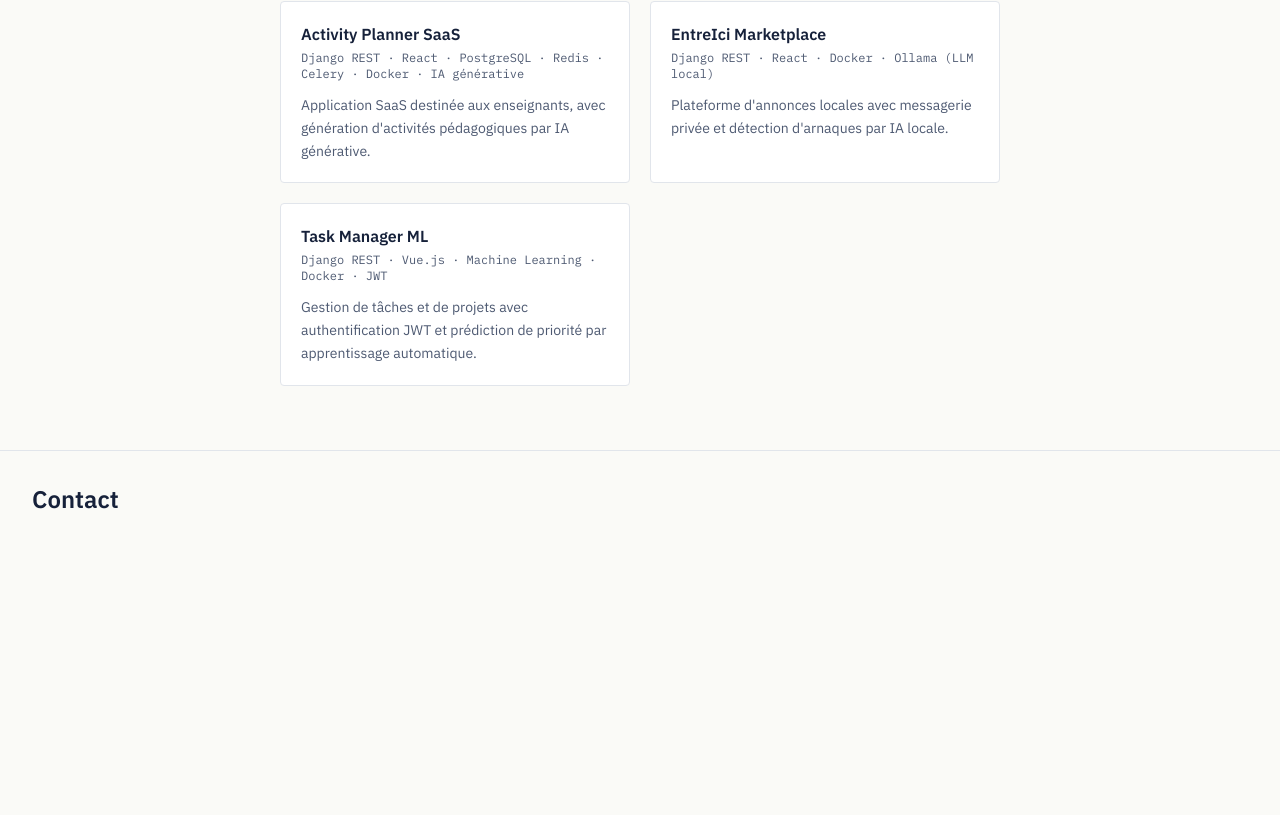
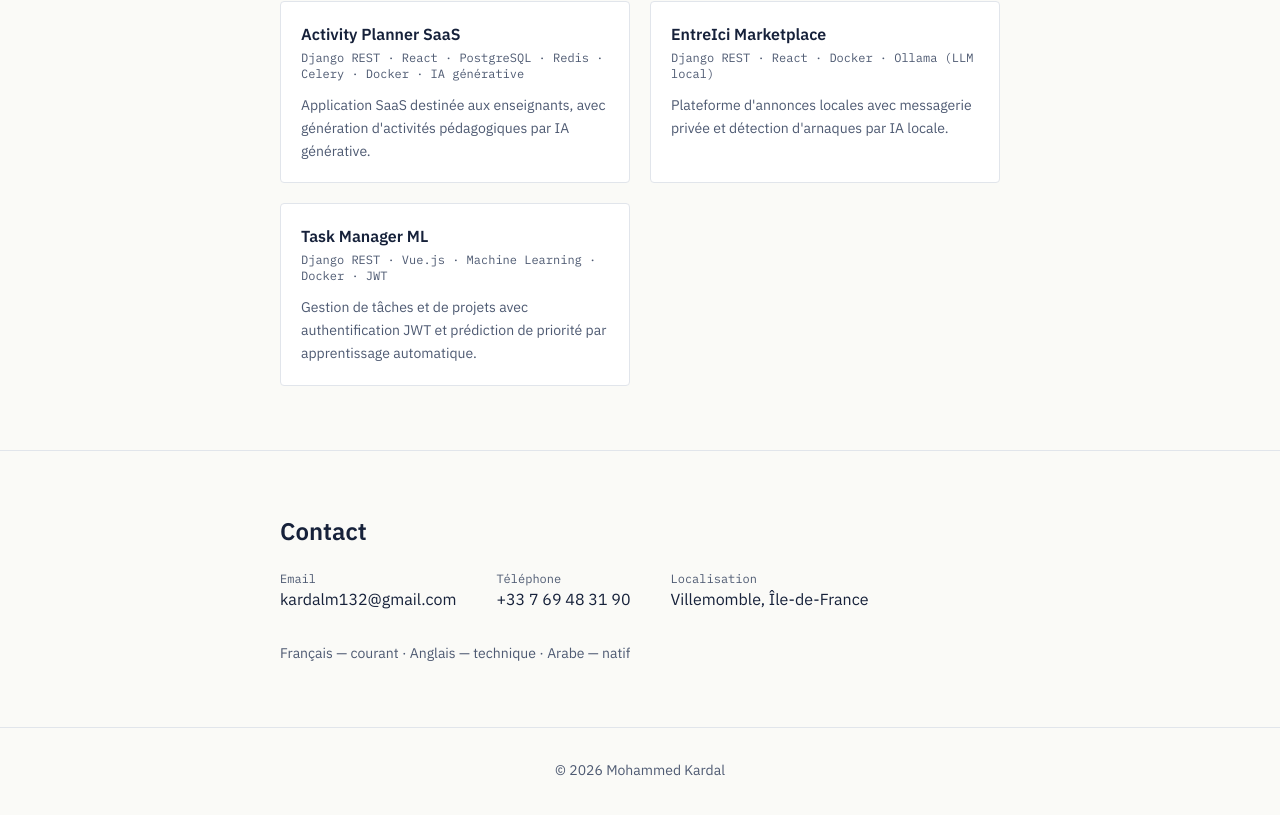
Before and after one commit to kardalmohammedvillemomble-dev/portfolio, a Next.js app: page / in a window 1280 px wide. Shown: the part 2706-3521 px from the top of the page. Built offline with nearby package versions, Linux system fonts and the light colour scheme.

Commit message:
feat: add contact section and footer

```diff
--- a/app/layout.tsx
+++ b/app/layout.tsx
@@ -1,6 +1,7 @@
 import type { Metadata } from "next";
 import { IBM_Plex_Sans, IBM_Plex_Mono } from "next/font/google";
 import Header from "@/components/Header";
+import Footer from "@/components/Footer";
 import "./globals.css";
 
 const plexSans = IBM_Plex_Sans({
@@ -29,6 +30,7 @@ export default function RootLayout({
       <body className={`${plexSans.variable} ${plexMono.variable} antialiased`}>
         <Header />
         {children}
+        <Footer />
       </body>
     </html>
   );
--- a/app/page.tsx
+++ b/app/page.tsx
@@ -3,6 +3,7 @@ import About from "@/components/About";
 import Skills from "@/components/Skills";
 import Experience from "@/components/Experience";
 import Projects from "@/components/Projects";
+import Contact from "@/components/Contact";
 
 export default function Home() {
   return (
@@ -12,9 +13,7 @@ export default function Home() {
       <Skills />
       <Experience />
       <Projects />
-      <section id="contact" className="min-h-screen p-8">
-        <h2 className="text-2xl font-semibold">Contact</h2>
-      </section>
+      <Contact />
     </main>
   );
 }
--- /dev/null
+++ b/components/Contact.tsx
@@ -0,0 +1,31 @@
+import Section from "@/components/Section";
+
+const items = [
+  { label: "Email", value: "kardalm132@gmail.com", href: "mailto:kardalm132@gmail.com" },
+  { label: "Téléphone", value: "+33 7 69 48 31 90", href: "tel:+33769483190" },
+  { label: "Localisation", value: "Villemomble, Île-de-France" },
+];
+
+export default function Contact() {
+  return (
+    <Section id="contact" title="Contact">
+      <div className="flex flex-wrap gap-x-10 gap-y-5">
+        {items.map((item) => (
+          <div key={item.label}>
+            <p className="font-mono text-xs text-muted">{item.label}</p>
+            {item.href ? (
+              <a href={item.href} className="hover:text-accent">
+                {item.value}
+              </a>
+            ) : (
+              <p>{item.value}</p>
+            )}
+          </div>
+        ))}
+      </div>
+      <p className="mt-8 text-sm text-muted">
+        Français — courant · Anglais — technique · Arabe — natif
+      </p>
+    </Section>
+  );
+}
--- /dev/null
+++ b/components/Footer.tsx
@@ -0,0 +1,7 @@
+export default function Footer() {
+  return (
+    <footer className="px-6 py-8 text-center text-sm text-muted">
+      <p>© {new Date().getFullYear()} Mohammed Kardal</p>
+    </footer>
+  );
+}
```
